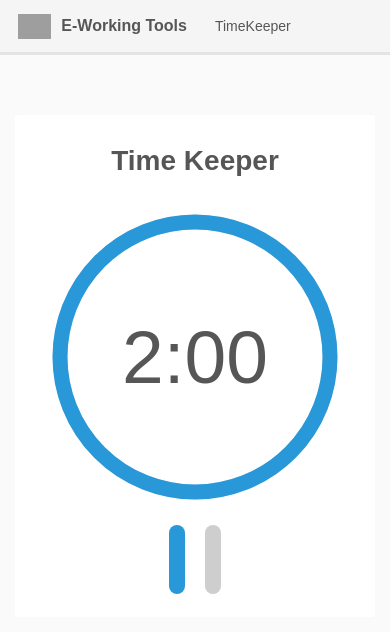
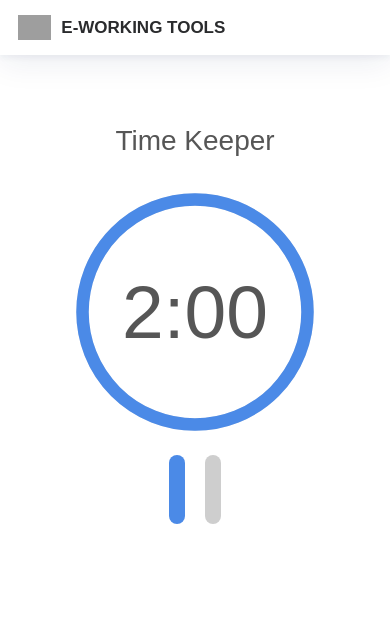
Before and after one commit to eworkingtools/eworkingtools.github.io, a React app: page / in a window 390 px wide. Shown: the top 632 px of the page. Built offline with nearby package versions, Linux system fonts and the light colour scheme; grey boxes are pictures that could not be loaded; some icons are missing; a web font is replaced by a local one.

Commit message:
improve css styles

```diff
--- a/src/components/navbar/Navbar.tsx
+++ b/src/components/navbar/Navbar.tsx
@@ -17,7 +17,6 @@ export default class Navbar extends React.Component<INavbarProps, INavbarState>
       <div className='navbar-container'>
         <img className='website-logo' src='/logo.png'></img>
         <span className='website-name'>E-Working Tools</span>
-        <span className='nav-item'>TimeKeeper</span>
       </div>
     );
   }
--- a/src/components/navbar/navbar.scss
+++ b/src/components/navbar/navbar.scss
@@ -7,12 +7,10 @@
   --nav-item-background-color-on-hover-state: var(--color-scale-gray-4);
 }
 .navbar-container {
-  background-color: var(--navbar-container-background-color);
-  border-bottom: var(--container-border-width) solid var(--navbar-container-border-color);
-
   display: flex;
   align-items: center;
   justify-content: flex-start;
+  box-shadow: rgba(13, 43, 90, 0.04) 0px 4px 4px 0px, rgba(13, 43, 90, 0.08) 0px 8px 32px 0px;
 
   & .website-logo {
     height: 2.5rem;
@@ -21,9 +19,10 @@
   }
 
   & .website-name {
-    color: var(--website-name-color);
-    font-size: 1.6rem;
-    font-weight: bold;
+    color: #2a2b2d;
+    text-transform: uppercase;
+    font-size: 1.7rem;
+    font-weight: 700;
     margin: 0 2rem 0 1rem;
     transition: var(--transition);
     transition-property: color;
--- a/src/components/timekeeper/Timekeeper.tsx
+++ b/src/components/timekeeper/Timekeeper.tsx
@@ -8,6 +8,7 @@ export interface ITimekeeperState {
   timeLeft: number;
   timeLeftAsText: string;
   remainingCircleDasharray: string;
+  circleClassName: string;
   status: ETimekeeperStatus;
   interval: NodeJS.Timeout;
 }
@@ -23,6 +24,7 @@ const INITIAL_STATE: ITimekeeperState = {
   maxTime: 120,
   timeLeft: 120,
   timeLeftAsText: '2:00',
+  circleClassName: 'timekeeper-circle',
   remainingCircleDasharray: `${FULL_DASH_ARRAY} ${FULL_DASH_ARRAY}`,
   status: ETimekeeperStatus.PAUSED,
   interval: null,
@@ -40,7 +42,7 @@ export default class Timekeeper extends React.Component<ITimekeeperProps, ITimek
         <div className='timekeeper-background'>
           <div className='timekeeper-forehand'>
             <h1 className='timekeeper-header'>Time Keeper</h1>
-            <div className='timekeeper-circle'>
+            <div className={this.state.circleClassName}>
               <svg className='timekeeper-svg' viewBox='0 0 100 100' xmlns='http://www.w3.org/2000/svg'>
                 <g className='timekeeper-svg-circle'>
                   <circle className='timekeeper-svg-circle-full-path' cx='50' cy='50' r='45'></circle>
@@ -82,18 +84,20 @@ export default class Timekeeper extends React.Component<ITimekeeperProps, ITimek
   continueTimer() {
     const that = this;
     const interval = setInterval(() => {
-      that.setState((previousState) => ({
-        timeLeft: previousState.timeLeft - 1,
-      }));
+      this.decreaseTimeLeft(that);
       that.formatTimeLeft();
       that.updateCircleStrokeDasharray();
-      // if (that.timeLeft == 0) {
-      //   clearInterval(that.timekeeperInterval);
-      //   this.setState({ ...this.state, state: ETimekeeperState.PAUSED });
-      //   that.timeLeft = that.maxTime;
-      // }
+      if (that.state.timeLeft == 0) {
+        this.setState({ circleClassName: 'timekeeper-circle timekeeper-circle-with-time-left-equals-to-zero' });
+      }
     }, 1000);
     this.setState({ status: ETimekeeperStatus.RUNNING, interval });
+  }
+
+  private decreaseTimeLeft(that: this) {
+    that.setState((previousState) => ({
+      timeLeft: previousState.timeLeft - 1,
+    }));
   }
 
   pauseTimer() {
@@ -103,7 +107,7 @@ export default class Timekeeper extends React.Component<ITimekeeperProps, ITimek
 
   resetTimer() {
     clearInterval(this.state.interval);
-    this.setState({ timeLeft: this.state.maxTime });
+    this.setState({ timeLeft: this.state.maxTime, circleClassName: 'timekeeper-circle' });
     this.continueTimer();
   }
 
@@ -122,8 +126,9 @@ export default class Timekeeper extends React.Component<ITimekeeperProps, ITimek
 
   private calculateTimeFraction(): number {
     if (this.state.timeLeft === 0) return 0;
-    const rawTimeFraction = Math.abs(this.state.timeLeft) / this.state.maxTime;
-    const res = rawTimeFraction - (1 / this.state.maxTime) * (1 - rawTimeFraction);
+    const maxTime = this.state.timeLeft < 0 ? 200 : this.state.maxTime;
+    const rawTimeFraction = Math.abs(this.state.timeLeft) / maxTime;
+    const res = rawTimeFraction - (1 / maxTime) * (1 - rawTimeFraction);
     return res;
   }
 }
--- a/src/components/timekeeper/timekeeper.scss
+++ b/src/components/timekeeper/timekeeper.scss
@@ -2,13 +2,12 @@
 }
 .timekeeper-container {
   & .timekeeper-background {
-    background-color: #fafafa;
     height: 100%;
     padding-top: 6rem;
   }
 
   & .timekeeper-forehand {
-    background-color: white;
+    box-shadow: rgba(13, 43, 90, 0.04) 0px 4px 4px 0px, rgba(13, 43, 90, 0.08) 0px 8px 32px 0px;
     display: flex;
     flex-direction: column;
     align-items: center;
@@ -16,13 +15,13 @@
     margin: 0 auto;
     padding: 3rem;
     border-radius: 0.3rem;
-    box-shadow: var(--box-shadow);
   }
 
   & .timekeeper-header {
     margin-bottom: 3rem;
     text-align: center;
     font-size: 2.8rem;
+    font-weight: 400;
   }
 
   & .timekeeper-circle {
@@ -54,7 +53,7 @@
     transition: 1s linear all;
     fill-rule: nonzero;
     stroke: currentColor;
-    color: rgb(40, 152, 216);
+    color: #4b8ae7;
   }
 
   & .timekeeper-circle-label {
@@ -67,6 +66,16 @@
     justify-content: center;
     font-weight: 100;
     font-size: 75px;
+    transition: 1s linear all;
+  }
+
+  & .timekeeper-circle-with-time-left-equals-to-zero {
+    & .timekeeper-circle-label {
+      color: #fe4a66;
+    }
+    & .timekeeper-svg-circle-remaining-path {
+      color: #fe4a66;
+    }
   }
 
   & .timekeeper-buttons {
@@ -80,7 +89,7 @@
   & .timekeeper-buttons .iconify {
     font-size: 4.7rem;
     border-radius: 100rem;
-    background: rgb(40, 152, 216);
+    background: #4b8ae7;
     color: white;
     padding: 0.8rem;
     transition: var(--transition);
@@ -94,4 +103,18 @@
       background: #cecece;
     }
   }
+
+  @media screen and (max-width: 426px) {
+    & .timekeeper-circle {
+      --circle-size: 25rem;
+    }
+
+    & .timekeeper-forehand {
+      box-shadow: none;
+    }
+
+    & .timekeeper-background {
+      padding-top: 4rem;
+    }
+  }
 }
```
Also changed, not shown: 5 other files (tests, documents, lock files or other folders).
